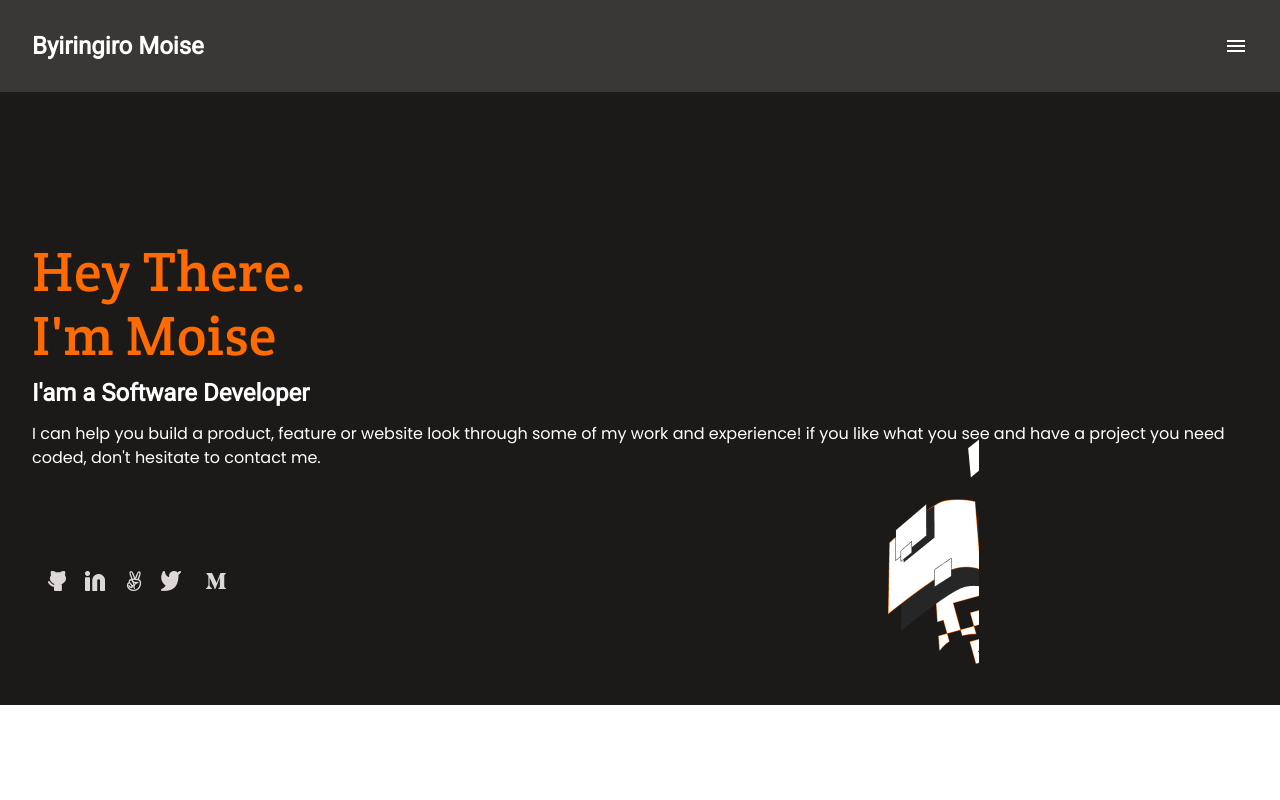
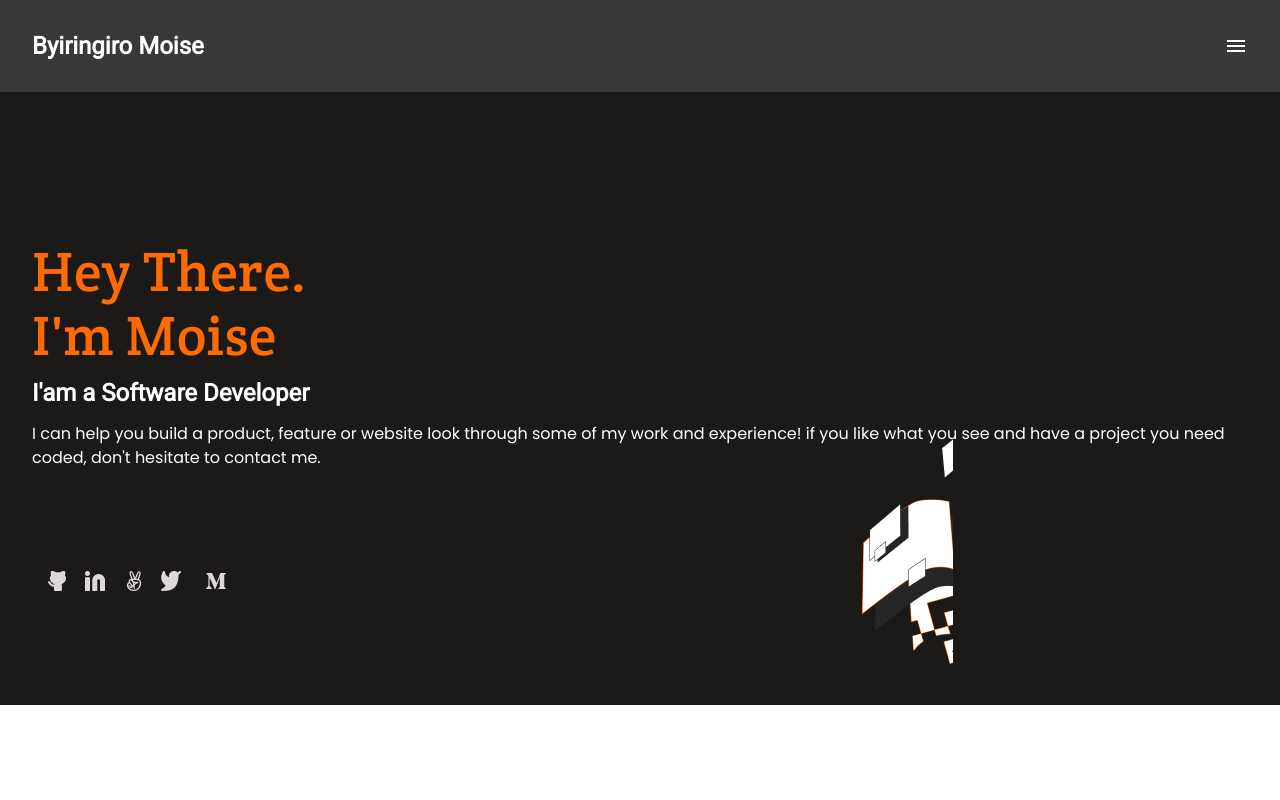
Before and after one commit to Moise-code/Portfolio-website, a website: page index.html in a window 1280 px wide. Shown: the top 800 px of the page. Drawn offline with nearby package versions, Linux system fonts and the light colour scheme; a web font is replaced by a local one.

Commit message:
overflow hidden to avoid screen scrolling to sides

```diff
--- a/Styles/styles.css
+++ b/Styles/styles.css
@@ -4,6 +4,11 @@
   margin: 0;
   padding: 0;
   box-sizing: border-box;
+}
+
+body {
+  box-sizing: border-box;
+  overflow-x: hidden;
 }
 
 header {
@@ -18,6 +23,7 @@ header {
   background-color: #3a3837;
   width: 100%;
   position: fixed;
+  z-index: 20;
 }
 
 header > .logo {
@@ -88,8 +94,17 @@ a {
 
 .illustration {
   position: absolute;
+
+  /* width: fit-content; */
   top: 38%;
-  left: 65%;
+  left: 63%;
+  z-index: 1;
+
+  /* overflow-y: hidden; */
+
+  /* overflow-x: hidden;   */
+
+  /* box-sizing: content-box; */
 }
 
 .works {
```
